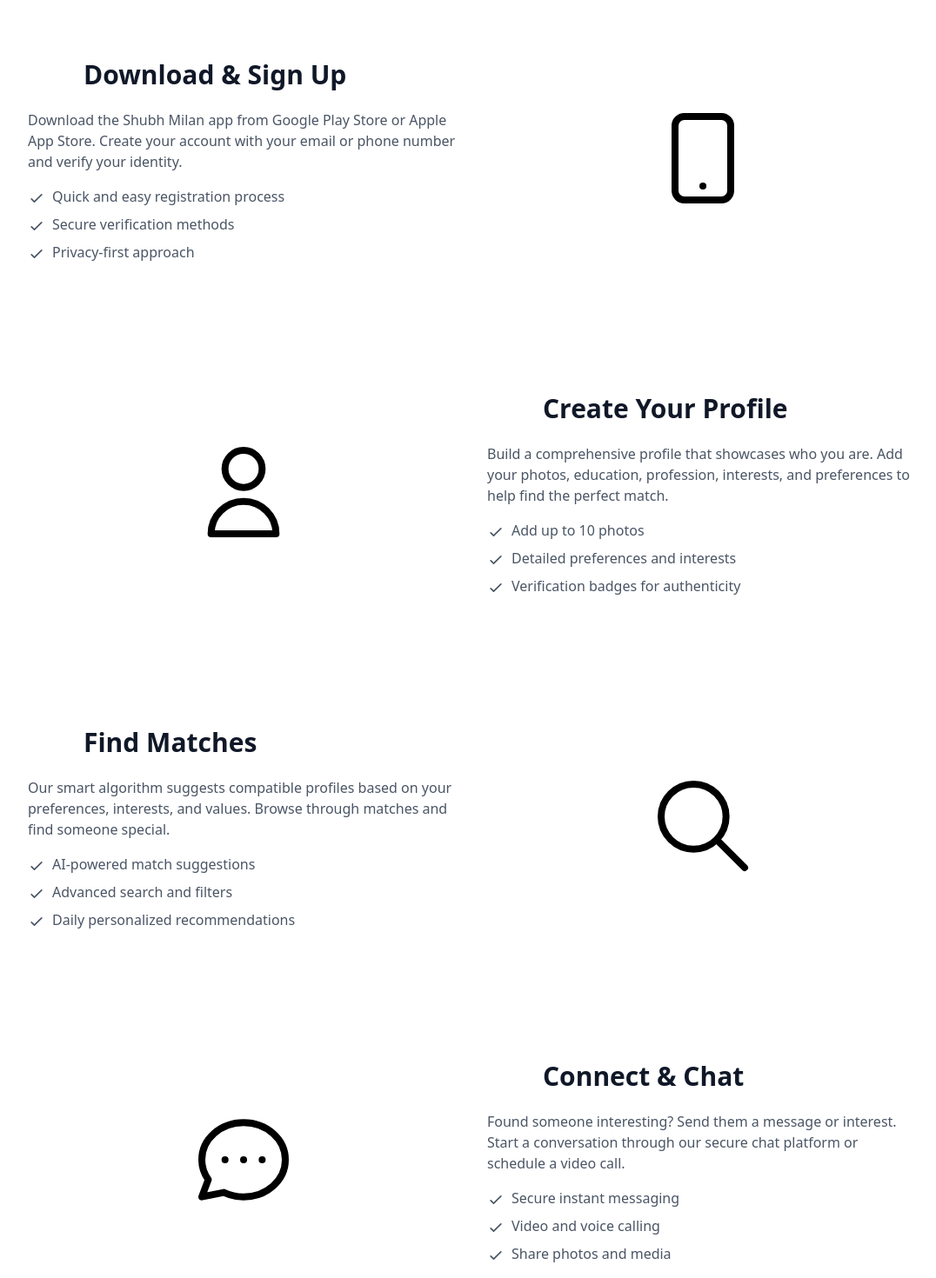
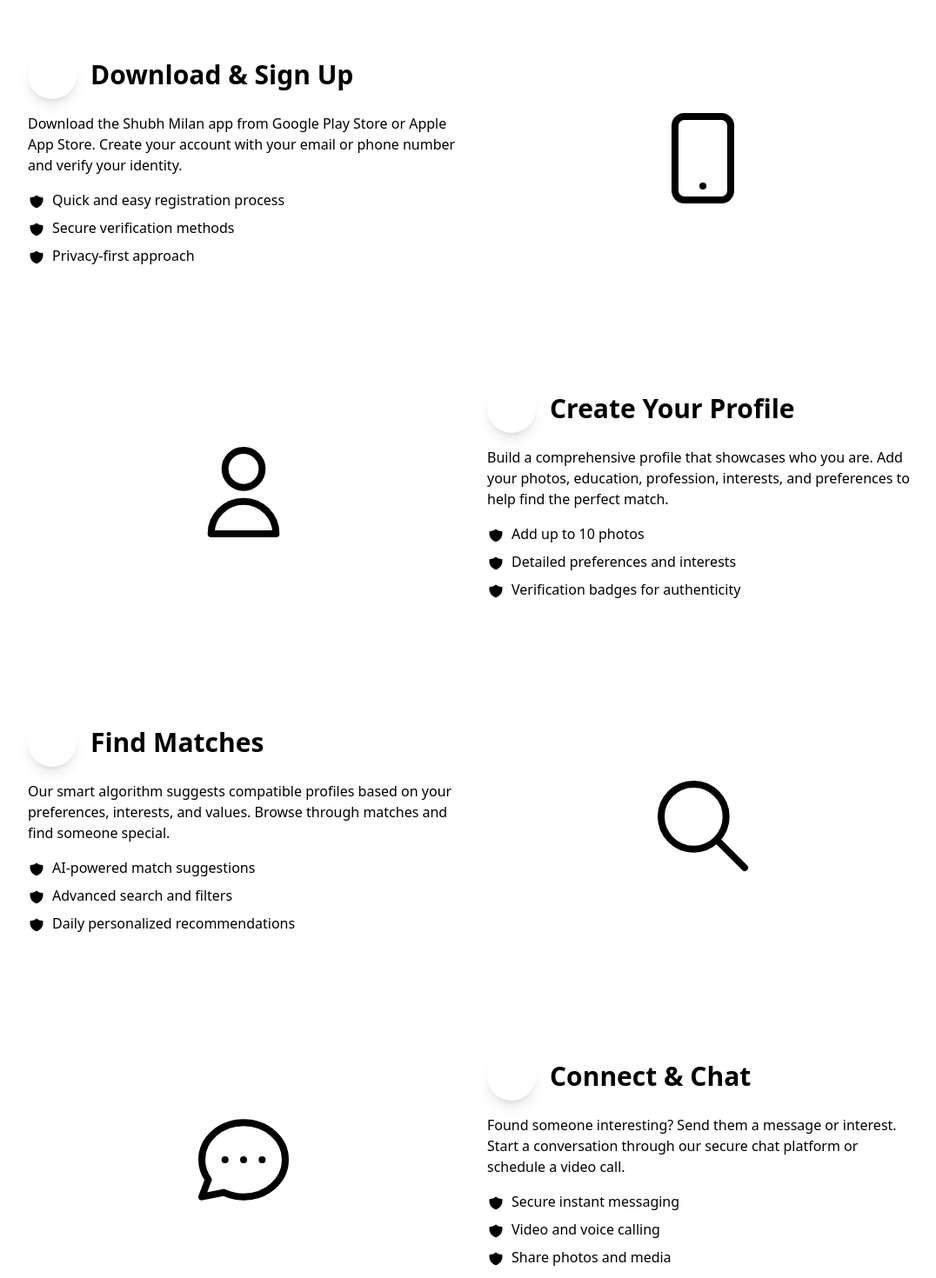
Before and after one commit to kundanlcb/shubh-milan-web, a React (Vite) app: page /how-it-works in a window 1280 px wide. Shown: the part 400-1870 px from the top of the page at 87% size, without its empty margins (96-1172 px from the left). Built offline with nearby package versions, Linux system fonts and the light colour scheme.

Commit message:
Update HowItWorksPage with magenta colors and fix icon visibility
Co-authored-by: kundanlcb <100063527+kundanlcb@users.noreply.github.com>

```diff
--- a/src/pages/HowItWorksPage.tsx
+++ b/src/pages/HowItWorksPage.tsx
@@ -8,10 +8,10 @@ export const HowItWorksPage = () => {
       <section className="bg-gradient-to-br from-primary-50 via-white to-primary-100 py-16 md:py-20">
         <Container>
           <div className="max-w-4xl mx-auto text-center">
-            <h1 className="text-4xl md:text-5xl font-bold text-gray-900 mb-6">
+            <h1 className="text-4xl md:text-5xl font-bold text-text-primary mb-6">
               How It <span className="text-primary-600">Works</span>
             </h1>
-            <p className="text-lg text-gray-600">
+            <p className="text-lg text-text-secondary">
               Finding your perfect match is just a few simple steps away. Here's how Shubh Milan works.
             </p>
           </div>
@@ -19,38 +19,38 @@ export const HowItWorksPage = () => {
       </section>
 
       {/* Steps Section */}
-      <section className="py-16 md:py-24 bg-white">
+      <section className="py-16 md:py-24 bg-background">
         <Container>
           <div className="max-w-5xl mx-auto">
             {/* Step 1 */}
             <div className="flex flex-col md:flex-row items-center gap-8 mb-16">
               <div className="md:w-1/2 order-2 md:order-1">
                 <div className="flex items-center mb-4">
-                  <div className="bg-primary-600 text-white w-12 h-12 rounded-full flex items-center justify-center text-xl font-bold mr-4">
+                  <div className="bg-gradient-to-br from-primary-500 to-primary-600 text-white w-14 h-14 rounded-full flex items-center justify-center text-xl font-bold mr-4 shadow-lg">
                     1
                   </div>
-                  <h2 className="text-2xl md:text-3xl font-bold text-gray-900">Download & Sign Up</h2>
+                  <h2 className="text-2xl md:text-3xl font-bold text-primary-700">Download & Sign Up</h2>
                 </div>
-                <p className="text-gray-600 mb-4">
+                <p className="text-text-secondary mb-4">
                   Download the Shubh Milan app from Google Play Store or Apple App Store. Create your account
                   with your email or phone number and verify your identity.
                 </p>
-                <ul className="space-y-2 text-gray-600">
+                <ul className="space-y-2 text-text-secondary">
                   <li className="flex items-start">
-                    <svg className="w-5 h-5 text-primary-600 mr-2 mt-1" fill="none" stroke="currentColor" viewBox="0 0 24 24">
-                      <path strokeLinecap="round" strokeLinejoin="round" strokeWidth={2} d="M5 13l4 4L19 7" />
+                    <svg className="w-5 h-5 text-primary-600 mr-2 mt-1 flex-shrink-0" fill="currentColor" viewBox="0 0 24 24">
+                      <path d="M9 12l2 2 4-4m5.618-4.016A11.955 11.955 0 0112 2.944a11.955 11.955 0 01-8.618 3.04A12.02 12.02 0 003 9c0 5.591 3.824 10.29 9 11.622 5.176-1.332 9-6.03 9-11.622 0-1.042-.133-2.052-.382-3.016z" />
                     </svg>
                     Quick and easy registration process
                   </li>
                   <li className="flex items-start">
-                    <svg className="w-5 h-5 text-primary-600 mr-2 mt-1" fill="none" stroke="currentColor" viewBox="0 0 24 24">
-                      <path strokeLinecap="round" strokeLinejoin="round" strokeWidth={2} d="M5 13l4 4L19 7" />
+                    <svg className="w-5 h-5 text-primary-600 mr-2 mt-1 flex-shrink-0" fill="currentColor" viewBox="0 0 24 24">
+                      <path d="M9 12l2 2 4-4m5.618-4.016A11.955 11.955 0 0112 2.944a11.955 11.955 0 01-8.618 3.04A12.02 12.02 0 003 9c0 5.591 3.824 10.29 9 11.622 5.176-1.332 9-6.03 9-11.622 0-1.042-.133-2.052-.382-3.016z" />
                     </svg>
                     Secure verification methods
                   </li>
                   <li className="flex items-start">
-                    <svg className="w-5 h-5 text-primary-600 mr-2 mt-1" fill="none" stroke="currentColor" viewBox="0 0 24 24">
-                      <path strokeLinecap="round" strokeLinejoin="round" strokeWidth={2} d="M5 13l4 4L19 7" />
+                    <svg className="w-5 h-5 text-primary-600 mr-2 mt-1 flex-shrink-0" fill="currentColor" viewBox="0 0 24 24">
+                      <path d="M9 12l2 2 4-4m5.618-4.016A11.955 11.955 0 0112 2.944a11.955 11.955 0 01-8.618 3.04A12.02 12.02 0 003 9c0 5.591 3.824 10.29 9 11.622 5.176-1.332 9-6.03 9-11.622 0-1.042-.133-2.052-.382-3.016z" />
                     </svg>
                     Privacy-first approach
                   </li>
@@ -76,31 +76,31 @@ export const HowItWorksPage = () => {
               </div>
               <div className="md:w-1/2">
                 <div className="flex items-center mb-4">
-                  <div className="bg-primary-600 text-white w-12 h-12 rounded-full flex items-center justify-center text-xl font-bold mr-4">
+                  <div className="bg-gradient-to-br from-primary-500 to-primary-600 text-white w-14 h-14 rounded-full flex items-center justify-center text-xl font-bold mr-4 shadow-lg">
                     2
                   </div>
-                  <h2 className="text-2xl md:text-3xl font-bold text-gray-900">Create Your Profile</h2>
+                  <h2 className="text-2xl md:text-3xl font-bold text-primary-700">Create Your Profile</h2>
                 </div>
-                <p className="text-gray-600 mb-4">
+                <p className="text-text-secondary mb-4">
                   Build a comprehensive profile that showcases who you are. Add your photos, education,
                   profession, interests, and preferences to help find the perfect match.
                 </p>
-                <ul className="space-y-2 text-gray-600">
+                <ul className="space-y-2 text-text-secondary">
                   <li className="flex items-start">
-                    <svg className="w-5 h-5 text-primary-600 mr-2 mt-1" fill="none" stroke="currentColor" viewBox="0 0 24 24">
-                      <path strokeLinecap="round" strokeLinejoin="round" strokeWidth={2} d="M5 13l4 4L19 7" />
+                    <svg className="w-5 h-5 text-primary-600 mr-2 mt-1 flex-shrink-0" fill="currentColor" viewBox="0 0 24 24">
+                      <path d="M9 12l2 2 4-4m5.618-4.016A11.955 11.955 0 0112 2.944a11.955 11.955 0 01-8.618 3.04A12.02 12.02 0 003 9c0 5.591 3.824 10.29 9 11.622 5.176-1.332 9-6.03 9-11.622 0-1.042-.133-2.052-.382-3.016z" />
                     </svg>
                     Add up to 10 photos
                   </li>
                   <li className="flex items-start">
-                    <svg className="w-5 h-5 text-primary-600 mr-2 mt-1" fill="none" stroke="currentColor" viewBox="0 0 24 24">
-                      <path strokeLinecap="round" strokeLinejoin="round" strokeWidth={2} d="M5 13l4 4L19 7" />
+                    <svg className="w-5 h-5 text-primary-600 mr-2 mt-1 flex-shrink-0" fill="currentColor" viewBox="0 0 24 24">
+                      <path d="M9 12l2 2 4-4m5.618-4.016A11.955 11.955 0 0112 2.944a11.955 11.955 0 01-8.618 3.04A12.02 12.02 0 003 9c0 5.591 3.824 10.29 9 11.622 5.176-1.332 9-6.03 9-11.622 0-1.042-.133-2.052-.382-3.016z" />
                     </svg>
                     Detailed preferences and interests
                   </li>
                   <li className="flex items-start">
-                    <svg className="w-5 h-5 text-primary-600 mr-2 mt-1" fill="none" stroke="currentColor" viewBox="0 0 24 24">
-                      <path strokeLinecap="round" strokeLinejoin="round" strokeWidth={2} d="M5 13l4 4L19 7" />
+                    <svg className="w-5 h-5 text-primary-600 mr-2 mt-1 flex-shrink-0" fill="currentColor" viewBox="0 0 24 24">
+                      <path d="M9 12l2 2 4-4m5.618-4.016A11.955 11.955 0 0112 2.944a11.955 11.955 0 01-8.618 3.04A12.02 12.02 0 003 9c0 5.591 3.824 10.29 9 11.622 5.176-1.332 9-6.03 9-11.622 0-1.042-.133-2.052-.382-3.016z" />
                     </svg>
                     Verification badges for authenticity
                   </li>
@@ -112,31 +112,31 @@ export const HowItWorksPage = () => {
             <div className="flex flex-col md:flex-row items-center gap-8 mb-16">
               <div className="md:w-1/2 order-2 md:order-1">
                 <div className="flex items-center mb-4">
-                  <div className="bg-primary-600 text-white w-12 h-12 rounded-full flex items-center justify-center text-xl font-bold mr-4">
+                  <div className="bg-gradient-to-br from-primary-500 to-primary-600 text-white w-14 h-14 rounded-full flex items-center justify-center text-xl font-bold mr-4 shadow-lg">
                     3
                   </div>
-                  <h2 className="text-2xl md:text-3xl font-bold text-gray-900">Find Matches</h2>
+                  <h2 className="text-2xl md:text-3xl font-bold text-primary-700">Find Matches</h2>
                 </div>
-                <p className="text-gray-600 mb-4">
+                <p className="text-text-secondary mb-4">
                   Our smart algorithm suggests compatible profiles based on your preferences, interests, and values.
                   Browse through matches and find someone special.
                 </p>
-                <ul className="space-y-2 text-gray-600">
+                <ul className="space-y-2 text-text-secondary">
                   <li className="flex items-start">
-                    <svg className="w-5 h-5 text-primary-600 mr-2 mt-1" fill="none" stroke="currentColor" viewBox="0 0 24 24">
-                      <path strokeLinecap="round" strokeLinejoin="round" strokeWidth={2} d="M5 13l4 4L19 7" />
+                    <svg className="w-5 h-5 text-primary-600 mr-2 mt-1 flex-shrink-0" fill="currentColor" viewBox="0 0 24 24">
+                      <path d="M9 12l2 2 4-4m5.618-4.016A11.955 11.955 0 0112 2.944a11.955 11.955 0 01-8.618 3.04A12.02 12.02 0 003 9c0 5.591 3.824 10.29 9 11.622 5.176-1.332 9-6.03 9-11.622 0-1.042-.133-2.052-.382-3.016z" />
                     </svg>
                     AI-powered match suggestions
                   </li>
                   <li className="flex items-start">
-                    <svg className="w-5 h-5 text-primary-600 mr-2 mt-1" fill="none" stroke="currentColor" viewBox="0 0 24 24">
-                      <path strokeLinecap="round" strokeLinejoin="round" strokeWidth={2} d="M5 13l4 4L19 7" />
+                    <svg className="w-5 h-5 text-primary-600 mr-2 mt-1 flex-shrink-0" fill="currentColor" viewBox="0 0 24 24">
+                      <path d="M9 12l2 2 4-4m5.618-4.016A11.955 11.955 0 0112 2.944a11.955 11.955 0 01-8.618 3.04A12.02 12.02 0 003 9c0 5.591 3.824 10.29 9 11.622 5.176-1.332 9-6.03 9-11.622 0-1.042-.133-2.052-.382-3.016z" />
                     </svg>
                     Advanced search and filters
                   </li>
                   <li className="flex items-start">
-                    <svg className="w-5 h-5 text-primary-600 mr-2 mt-1" fill="none" stroke="currentColor" viewBox="0 0 24 24">
-                      <path strokeLinecap="round" strokeLinejoin="round" strokeWidth={2} d="M5 13l4 4L19 7" />
+                    <svg className="w-5 h-5 text-primary-600 mr-2 mt-1 flex-shrink-0" fill="currentColor" viewBox="0 0 24 24">
+                      <path d="M9 12l2 2 4-4m5.618-4.016A11.955 11.955 0 0112 2.944a11.955 11.955 0 01-8.618 3.04A12.02 12.02 0 003 9c0 5.591 3.824 10.29 9 11.622 5.176-1.332 9-6.03 9-11.622 0-1.042-.133-2.052-.382-3.016z" />
                     </svg>
                     Daily personalized recommendations
                   </li>
@@ -162,31 +162,31 @@ export const HowItWorksPage = () => {
               </div>
               <div className="md:w-1/2">
                 <div className="flex items-center mb-4">
-                  <div className="bg-primary-600 text-white w-12 h-12 rounded-full flex items-center justify-center text-xl font-bold mr-4">
+                  <div className="bg-gradient-to-br from-primary-500 to-primary-600 text-white w-14 h-14 rounded-full flex items-center justify-center text-xl font-bold mr-4 shadow-lg">
                     4
                   </div>
-                  <h2 className="text-2xl md:text-3xl font-bold text-gray-900">Connect & Chat</h2>
+                  <h2 className="text-2xl md:text-3xl font-bold text-primary-700">Connect & Chat</h2>
                 </div>
-                <p className="text-gray-600 mb-4">
+                <p className="text-text-secondary mb-4">
                   Found someone interesting? Send them a message or interest. Start a conversation through our
                   secure chat platform or schedule a video call.
                 </p>
-                <ul className="space-y-2 text-gray-600">
+                <ul className="space-y-2 text-text-secondary">
                   <li className="flex items-start">
-                    <svg className="w-5 h-5 text-primary-600 mr-2 mt-1" fill="none" stroke="currentColor" viewBox="0 0 24 24">
-                      <path strokeLinecap="round" strokeLinejoin="round" strokeWidth={2} d="M5 13l4 4L19 7" />
+                    <svg className="w-5 h-5 text-primary-600 mr-2 mt-1 flex-shrink-0" fill="currentColor" viewBox="0 0 24 24">
+                      <path d="M9 12l2 2 4-4m5.618-4.016A11.955 11.955 0 0112 2.944a11.955 11.955 0 01-8.618 3.04A12.02 12.02 0 003 9c0 5.591 3.824 10.29 9 11.622 5.176-1.332 9-6.03 9-11.622 0-1.042-.133-2.052-.382-3.016z" />
                     </svg>
                     Secure instant messaging
                   </li>
                   <li className="flex items-start">
-                    <svg className="w-5 h-5 text-primary-600 mr-2 mt-1" fill="none" stroke="currentColor" viewBox="0 0 24 24">
-                      <path strokeLinecap="round" strokeLinejoin="round" strokeWidth={2} d="M5 13l4 4L19 7" />
+                    <svg className="w-5 h-5 text-primary-600 mr-2 mt-1 flex-shrink-0" fill="currentColor" viewBox="0 0 24 24">
+                      <path d="M9 12l2 2 4-4m5.618-4.016A11.955 11.955 0 0112 2.944a11.955 11.955 0 01-8.618 3.04A12.02 12.02 0 003 9c0 5.591 3.824 10.29 9 11.622 5.176-1.332 9-6.03 9-11.622 0-1.042-.133-2.052-.382-3.016z" />
                     </svg>
                     Video and voice calling
                   </li>
                   <li className="flex items-start">
-                    <svg className="w-5 h-5 text-primary-600 mr-2 mt-1" fill="none" stroke="currentColor" viewBox="0 0 24 24">
-                      <path strokeLinecap="round" strokeLinejoin="round" strokeWidth={2} d="M5 13l4 4L19 7" />
+                    <svg className="w-5 h-5 text-primary-600 mr-2 mt-1 flex-shrink-0" fill="currentColor" viewBox="0 0 24 24">
+                      <path d="M9 12l2 2 4-4m5.618-4.016A11.955 11.955 0 0112 2.944a11.955 11.955 0 01-8.618 3.04A12.02 12.02 0 003 9c0 5.591 3.824 10.29 9 11.622 5.176-1.332 9-6.03 9-11.622 0-1.042-.133-2.052-.382-3.016z" />
                     </svg>
                     Share photos and media
                   </li>
@@ -198,7 +198,7 @@ export const HowItWorksPage = () => {
       </section>
 
       {/* CTA Section */}
-      <section className="py-16 md:py-20 bg-gradient-to-br from-primary-600 to-primary-700">
+      <section className="py-16 md:py-20 bg-gradient-to-br from-primary-500 via-primary-600 to-primary-700">
         <Container>
           <div className="max-w-3xl mx-auto text-center text-white">
             <h2 className="text-3xl md:text-4xl font-bold mb-6">Ready to Get Started?</h2>
@@ -208,13 +208,13 @@ export const HowItWorksPage = () => {
             <div className="flex flex-col sm:flex-row gap-4 justify-center">
               <Link
                 to="/download"
-                className="bg-white text-primary-600 px-8 py-4 rounded-xl font-semibold hover:bg-gray-100 transition-all shadow-lg hover:shadow-xl inline-block"
+                className="bg-white text-primary-600 px-8 py-4 rounded-xl font-semibold hover:bg-gray-100 transition-all shadow-lg hover:shadow-xl inline-block transform hover:scale-105"
               >
                 Download Now
               </Link>
               <Link
                 to="/features"
-                className="bg-transparent border-2 border-white text-white px-8 py-4 rounded-xl font-semibold hover:bg-white hover:text-primary-600 transition-all inline-block"
+                className="bg-transparent border-2 border-white text-white px-8 py-4 rounded-xl font-semibold hover:bg-white hover:text-primary-600 transition-all inline-block transform hover:scale-105"
               >
                 View Features
               </Link>
```
